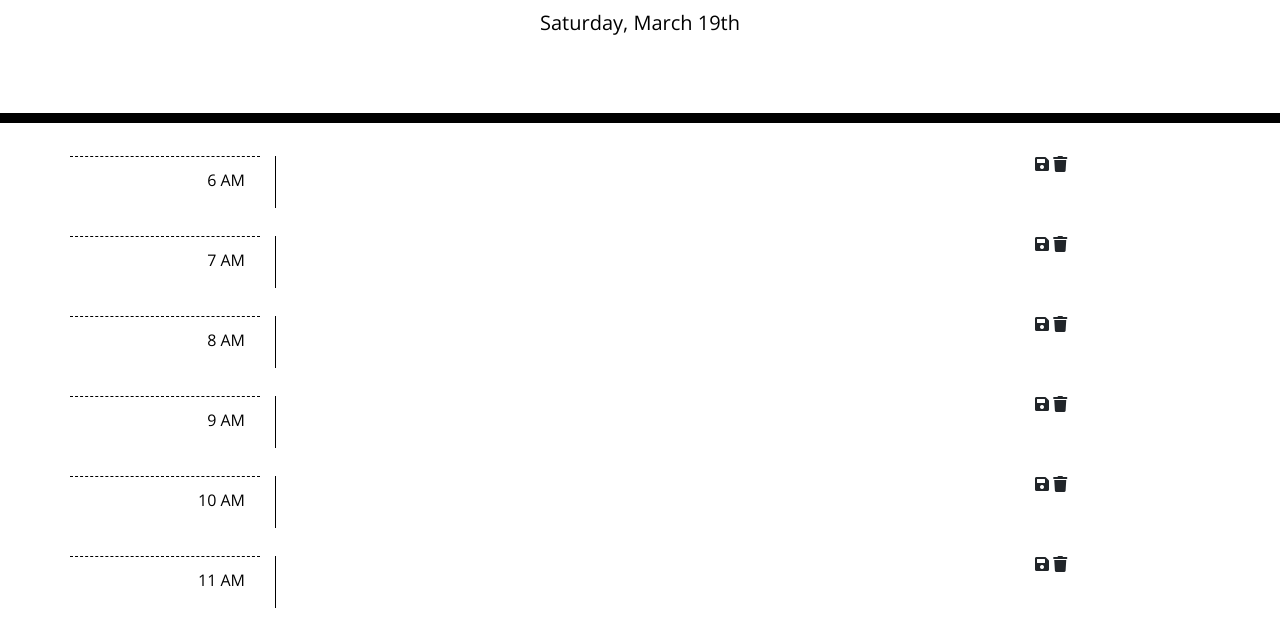
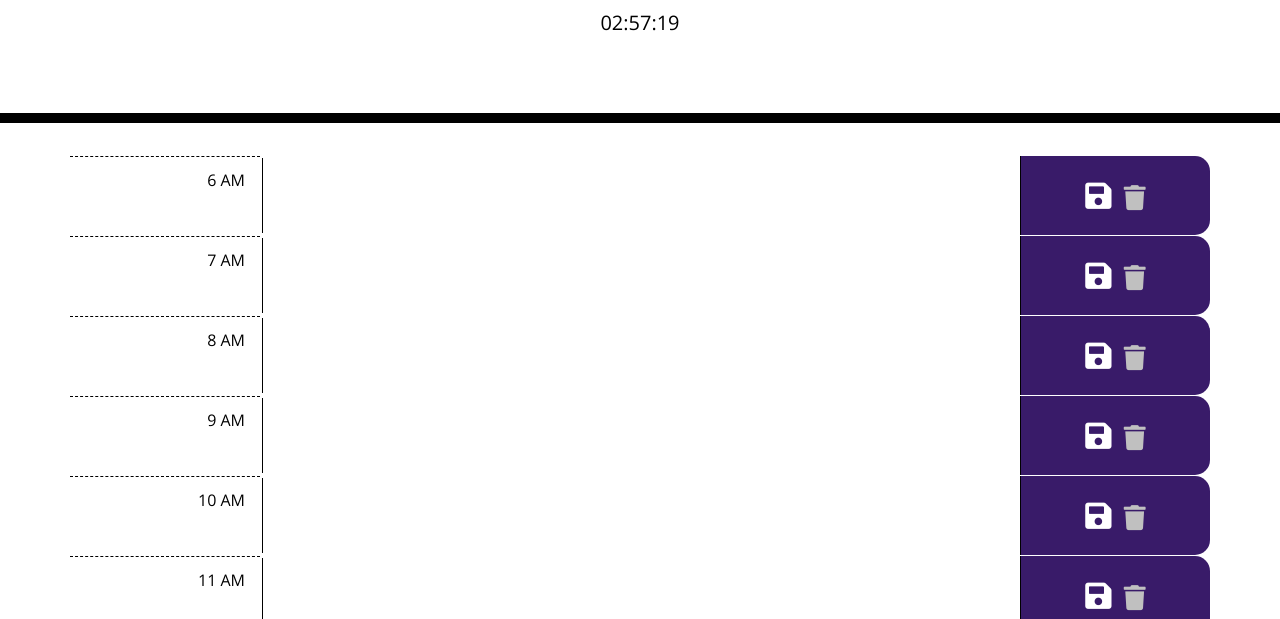
Before and after one commit to ReemMDA99/my-schedulemaker, a plain HTML site: page index.html in a window 1280 px wide. Shown: the part 181-800 px from the top of the page. Drawn offline with nearby package versions, Linux system fonts and the light colour scheme.

Commit message:
add styles

```diff
--- a/assets/css/style.css
+++ b/assets/css/style.css
@@ -40,22 +40,27 @@ textarea {
 }
 
 .past {
-    background-color: #d3d3d3;
+    background-color: rgb(255, 126, 206);
     color: white;
 }
 
 .present {
-    background-color: #ff6961;
+    background-color: yellowgreen;
     color: white;
 }
 
 .future {
-    background-color: #77dd77;
+    background-color: #06AED5;
     color: white;
 }
+ul.event-group {
+    min-height: 75px;
+    margin: 0;
+    list-style-type: none;
+}
 
-.saveBtn {
-    border-left: 1px solid black;
+/*.saveBtn {
+    border-left: 1px solid rgb(185, 106, 199);
     border-top-right-radius: 15px;
     border-bottom-right-radius: 15px;
     background-color: #06AED5;
@@ -66,3 +71,41 @@ textarea {
     font-size: 20px;
     transition: all .3s ease-in-out;
 }
+*/
+.save-delete {
+    border-left: 1px solid black;
+    border-top-right-radius: 15px;
+    border-bottom-right-radius: 15px;
+    background-color: rgb(57, 27, 105);
+    color: white;
+    text-align: center;
+    padding-top: 25px;
+  }
+.save-delete i.fa-save{
+    font-size: 30px;
+  }
+.save-delete i.fa-save:hover {
+    font-size: 25px;
+    color:lightgreen;
+    transition: all .3s ease-in-out;
+  }
+  .save-delete i.fa-trash{
+    font-size: 25px;
+    padding-left: 8px;
+    color: silver;
+  }
+.save-delete i.fa-trash:hover {
+    font-size: 18px;
+    color: rgb(253, 112, 112);
+    transition: all .5s ease-in-out;
+  }
+.event-group{
+    padding: 2px 0 0 2px;
+  }
+.events{
+    margin: 0;
+    height: 75px;
+    color: #000000;
+    font-size: 14px;
+    line-height: 22px;
+  }
--- a/assets/js/script.js
+++ b/assets/js/script.js
@@ -39,7 +39,7 @@ $.each(hours, function (index, value) {
     $(".container").append("<div class= 'row'><div class = 'col-2 hour text-right' id= 'hour" +
     (index + 6) + "'><span>" + value.format("h A") + "</span></div><div class='col-8 event-group' id='timeblock" +
     (index + 6) + "'><textarea class='events col-12' id='eventblock" + (index + 9) + "'>" + events[index] + "</textarea></div>" +
-    "<div class='col-2 save-delete' id='save-delete" + (index + 9) + "'><i class='fas fa-save' title='Save Event'></i> <i class='fas fa-trash' title='Remove Event'></i></div></div></div>");
+    "<div class='col-2 save-delete' id='save-delete" + (index + 9) + "'><i class='fas fa-save' title='Save Event'></i> <i class='fas fa-trash alt' title='Remove Event'></i></div></div></div>");
 });
 
 // Display current day at top of planner
@@ -49,6 +49,7 @@ $("#currentDay").text(currentDay);
 
 var auditTime = function () {
     currentTime = moment().format("hh:mm:ss");
+ $("#currentDay").text(currentTime);
 
 }
 auditTime();
```
